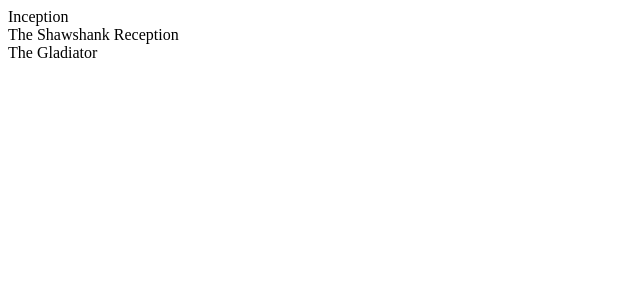
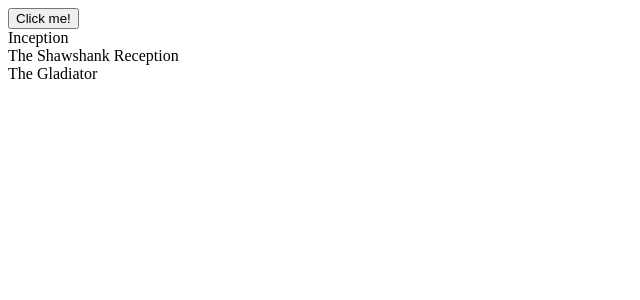
Before and after one commit to Timtam969/myFlix-client, a React (Vite) app: page / in a window 1280 px wide. Shown: the top 300 px of the page, without its empty margins (0-640 px from the left). Built offline with nearby package versions, Linux system fonts and the light colour scheme.

Commit message:
Adding a button click

```diff
--- a/src/components/main-view/main-view.jsx
+++ b/src/components/main-view/main-view.jsx
@@ -40,6 +40,7 @@
 
     return (
       <div className='main-view'>
+        <button onClick={() => { alert('Nice!') }}>Click me!</button>
         {movies.map(movie => <MovieCard key={movie._id} movie={movie} />)}
       </div>
     );
```
